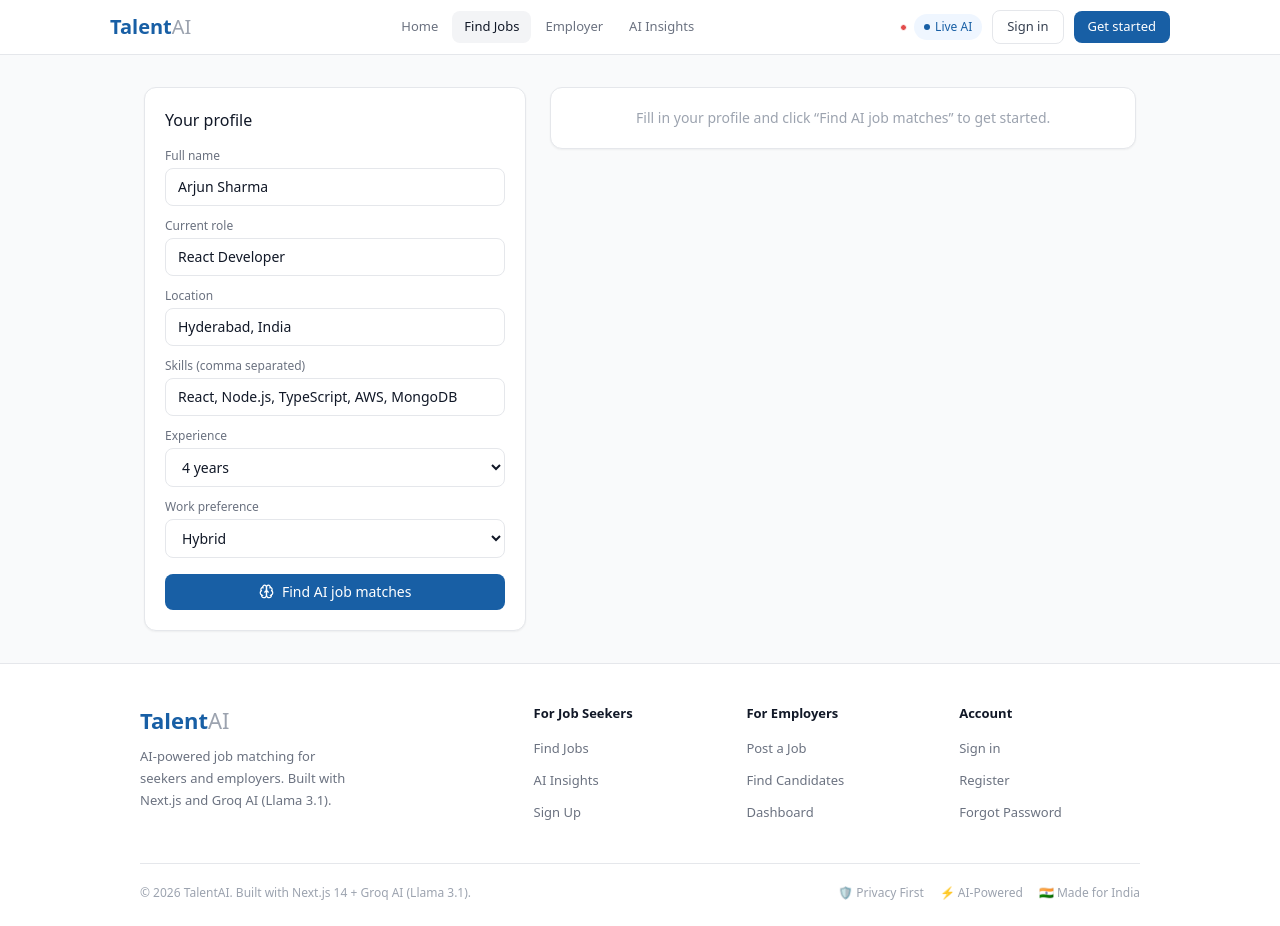
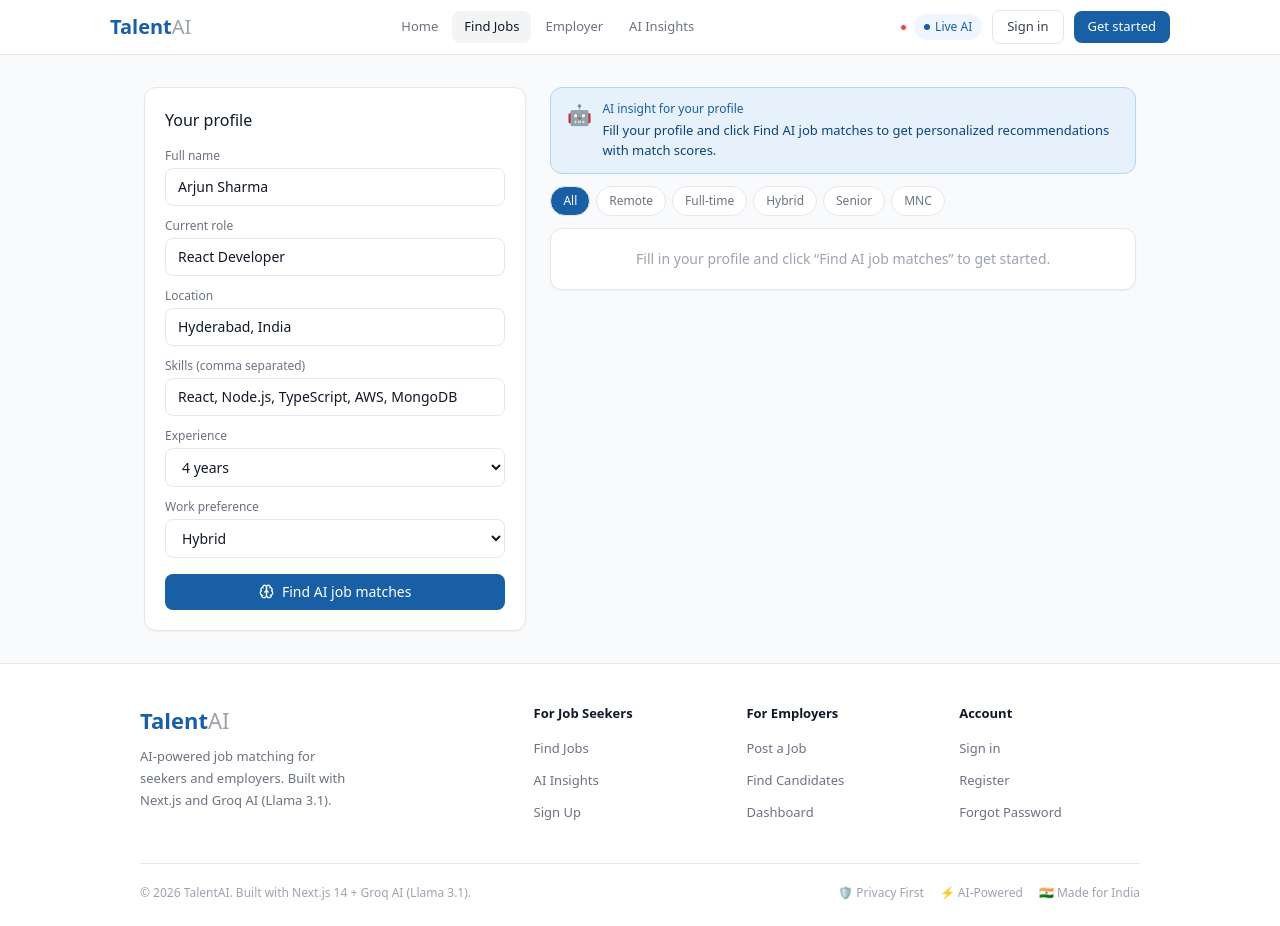
Before and after one commit to Mallilokesh/-talentai, a Next.js app: page /jobs in a window 1280 px wide. Built offline with nearby package versions, Linux system fonts and the light colour scheme.

Commit message:
Update page.tsx

```diff
--- a/src/app/jobs/page.tsx
+++ b/src/app/jobs/page.tsx
@@ -92,6 +92,18 @@ export default function JobsPage() {
             </div>
           </aside>
           <section className="md:col-span-3 space-y-3">
+            <div style={{background:'#E6F1FB',border:'0.5px solid #B5D4F4',borderRadius:12,padding:'12px 16px',display:'flex',gap:10,alignItems:'flex-start',marginBottom:4}}>
+  <span style={{fontSize:20,color:'#185FA5',flexShrink:0}}>🤖</span>
+  <div>
+    <div style={{fontSize:12,fontWeight:500,color:'#185FA5',marginBottom:2}}>AI insight for your profile</div>
+    <div style={{fontSize:13,color:'#0C447C',lineHeight:1.6}}>Fill your profile and click Find AI job matches to get personalized recommendations with match scores.</div>
+  </div>
+</div>
+<div style={{display:'flex',gap:6,flexWrap:'wrap' as const,marginBottom:8}}>
+  {['All','Remote','Full-time','Hybrid','Senior','MNC'].map((f,i)=>(
+    <span key={f} style={{padding:'5px 12px',borderRadius:20,fontSize:12,border:'0.5px solid #E5E7EB',background:i===0?'#185FA5':'#fff',color:i===0?'#fff':'#6B7280',cursor:'pointer'}}>{f}</span>
+  ))}
+</div>
             {loading && (
               <div className="card text-center py-12">
                 <Brain size={32} className="mx-auto mb-3 text-brand-600 animate-pulse" />
```
